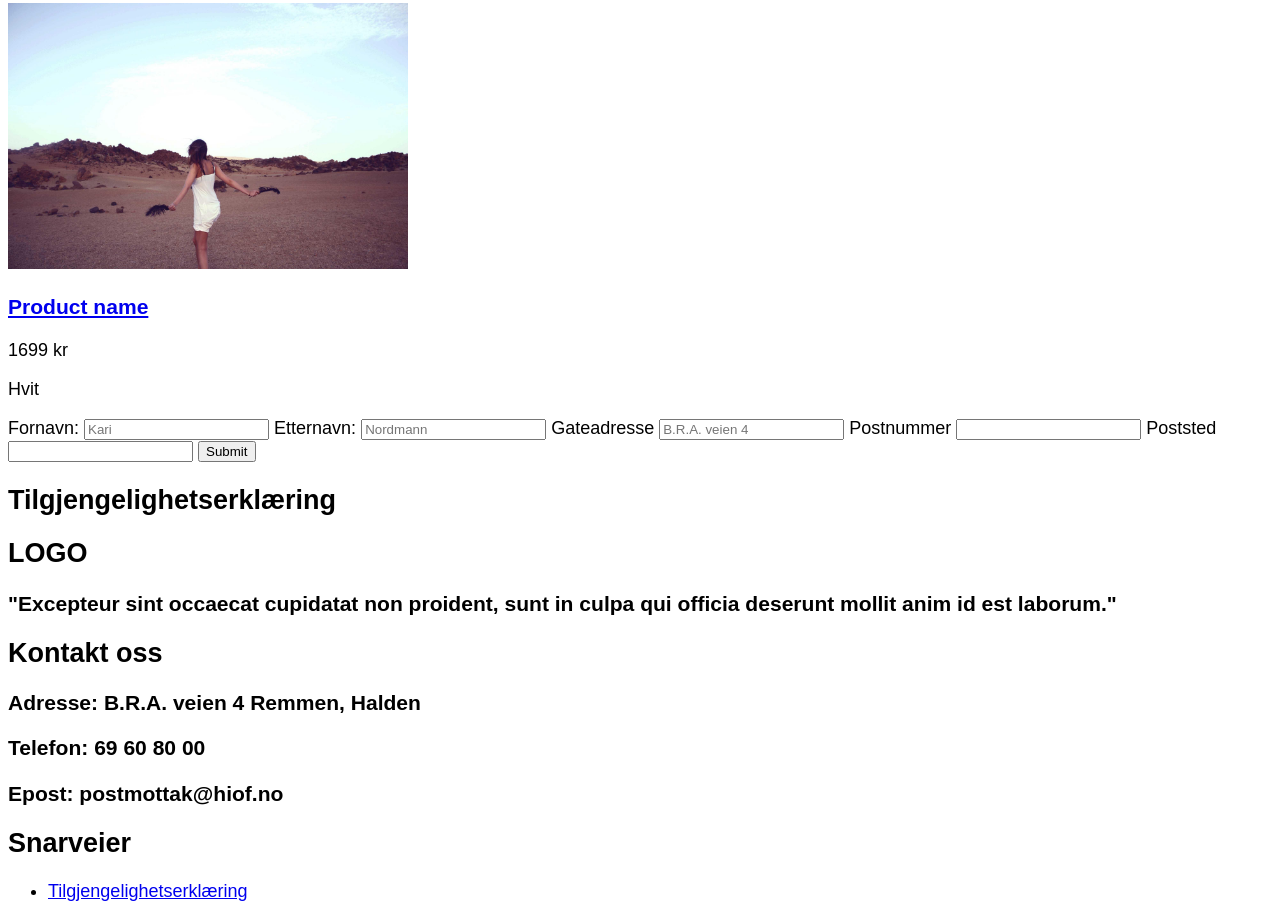
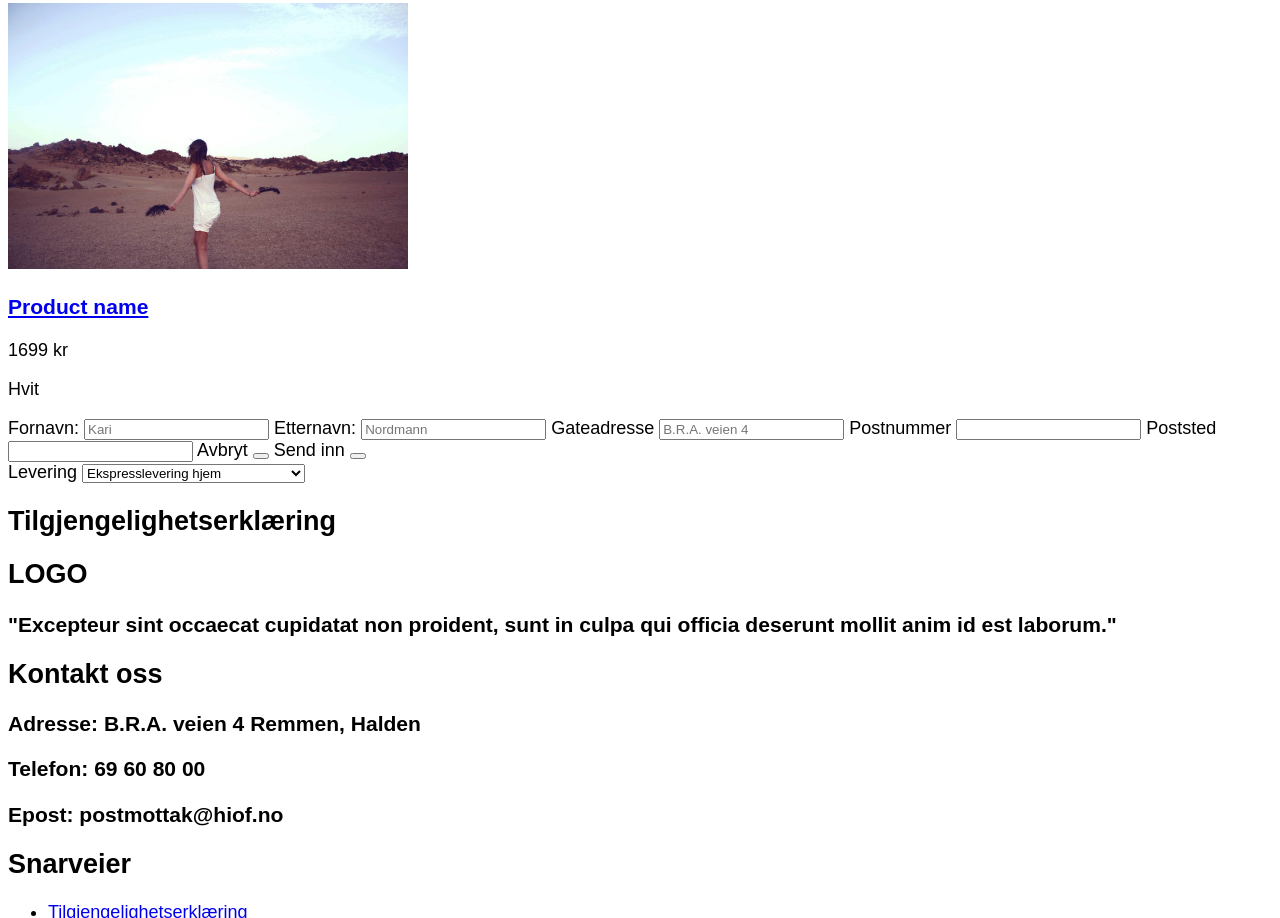
Before and after one commit to Amandatorst/Eksamen.Nettbutikk, a plain HTML site: page Nettbutikk/checkout.html in a window 1280 px wide. Shown: the part 585-1503 px from the top of the page. Drawn offline with Linux system fonts and the light colour scheme.

Commit message:
Personopplysninger, levering
la til avbryt og send inn/lagre knapp i personopplysninger, og lagde en skjema for å velge levering

```diff
--- a/Nettbutikk/checkout.html
+++ b/Nettbutikk/checkout.html
@@ -33,6 +33,8 @@
         </nav>
      </header>
 
+
+<main>
 <h2>Handlekurv</h2>
 
 <section id="Shoppingbag">
@@ -73,20 +75,36 @@
         <label for="poststed">Poststed</label>
         <input type="text" id="poststed" name="Poststed" maxlength="20" required >
 
-        <input type="submit">
+        <label for="avbryt">Avbryt</label>
+        <button type="reset" name="avbryt"></button>
+
+        <label for="submit">Send inn</label>
+        <button type="submit" name="send_inn"</button>
     </form>
+</section>
+
+<section id="levering">
+    <label>
+        Levering
+        <select name="leveringsvalg">
+            <option value="ekspresslevering_hjem">Ekspresslevering hjem</option>
+            <option value="ekspress_pakke_til_utleveringssted">Ekspress pakke til utleveringssted </option>
+            <option value="standard_hjemlevering">Standard hjemlevering</option>
+        </select>
+    </label>
 </section>
 
 
 
-     <main>
 
-        <section id="tilgjengelighetserklæring">
+
+
+    <section id="tilgjengelighetserklæring">
             <h2>Tilgjengelighetserklæring</h2>
 
-        </section>
+     </section>
 
-     </main>
+ </main>
 
      <footer>
 
@@ -126,3 +144,6 @@
         </section>
 
     </footer>
+
+    </body>
+</html>
```
